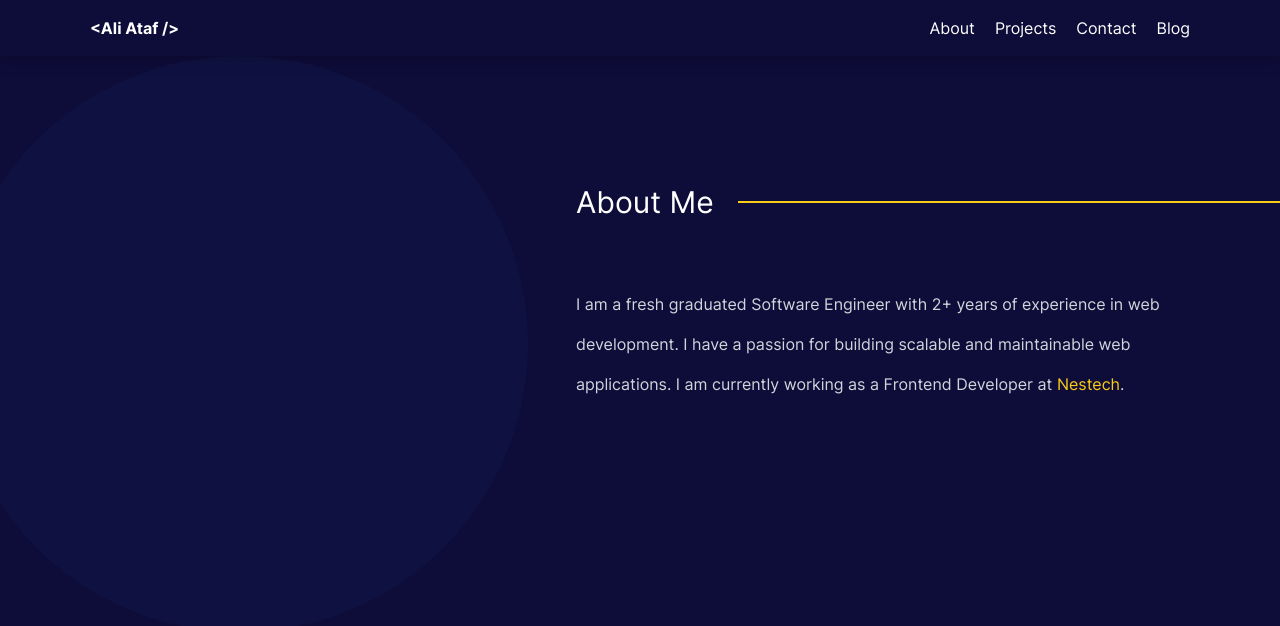
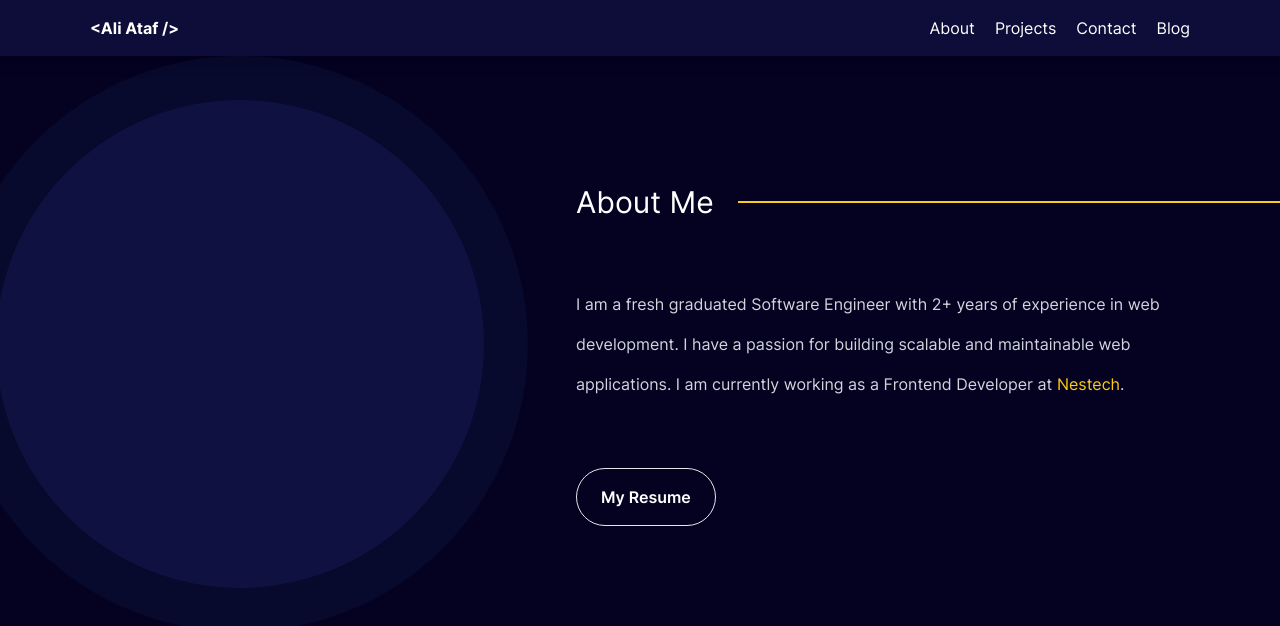
Before and after one commit to aliataf/website, a Next.js app: page /about in a window 1280 px wide. Shown: the top 626 px of the page. Built offline with nearby package versions, Linux system fonts and the light colour scheme.

Commit message:
feat: finish about page

```diff
--- a/src/components/layout/BgCircle.tsx
+++ b/src/components/layout/BgCircle.tsx
@@ -1,3 +1,4 @@
+import clsx from 'clsx';
 import { motion } from 'framer-motion';
 import { ReactNode } from 'react';
 
@@ -6,6 +7,7 @@ interface BgCircleProps {
   height?: string;
   children?: ReactNode | ReactNode[];
   animate?: boolean;
+  doubleBorder?: boolean;
 }
 
 export default function BgCircle({
@@ -13,11 +15,15 @@ export default function BgCircle({
   height = '24rem',
   children,
   animate,
+  doubleBorder,
 }: BgCircleProps) {
   return (
     <div className='relative' style={{ width, height }}>
       <motion.div
-        className='bg-primary-light flex absolute -left-12 flex-col justify-center pl-28 rounded-full'
+        className={clsx(
+          'bg-primary-light flex absolute -left-12 flex-col justify-center pl-28 rounded-full',
+          { 'border-[44px] border-accent': doubleBorder }
+        )}
         style={{ width, height, scale: animate ? 0 : 1 }}
         animate={{ scale: 1 }}
         transition={{ duration: 0.3 }}
--- a/src/pages/about.tsx
+++ b/src/pages/about.tsx
@@ -1,6 +1,7 @@
 import { motion } from 'framer-motion';
 import { GetStaticProps, GetStaticPropsContext } from 'next';
 
+import Button from '@/components/buttons/Button';
 import BgCircle from '@/components/layout/BgCircle';
 import Seo from '@/components/Seo';
 
@@ -23,9 +24,9 @@ export default function HomePage({ title }: Props) {
     <>
       <Seo templateTitle='About' />
 
-      <section>
+      <section className='bg-secondary'>
         <div className='flex justify-between min-h-screen'>
-          <BgCircle width='45vw' height='45vw' animate />
+          <BgCircle width='45vw' height='45vw' animate doubleBorder />
           <motion.div
             initial={{ opacity: 0 }}
             whileInView={{ opacity: 1 }}
@@ -59,6 +60,18 @@ export default function HomePage({ title }: Props) {
               </a>
               .
             </div>
+
+            <div className='mt-16'>
+              <Button className='px-6 py-4 rounded-full hover:bg-accent'>
+                <a
+                  href='/resume/Ali_Ataf_Resume.pdf'
+                  download='Ali_Ataf_Resume.pdf'
+                  target='_blank'
+                >
+                  My Resume
+                </a>
+              </Button>
+            </div>
           </motion.div>
         </div>
       </section>
--- a/src/pages/index.tsx
+++ b/src/pages/index.tsx
@@ -1,3 +1,4 @@
+import { motion } from 'framer-motion';
 import Image from 'next/image';
 import * as React from 'react';
 
@@ -32,14 +33,17 @@ export default function HomePage() {
               } items-center min-h-screen`}
             >
               <div></div>
-              <div
+              <motion.div
                 className={`h-7/12 ${
                   isTabletOrBigger ? 'w-5/12 -translate-y-11' : 'w-11/12'
                 }`}
+                initial={{ opacity: 0 }}
+                whileInView={{ opacity: 1 }}
+                transition={{ duration: 0.8 }}
               >
                 <Image src={profilePic} alt='Profile picture' />
-              </div>
-              <BgCircle>
+              </motion.div>
+              <BgCircle animate>
                 <div className='text-2xl font-light'>Hello, I am</div>
                 <div className='text-8xl font-extrabold'>Ali</div>
                 <div className='text-8xl font-extrabold'>Ataf</div>
--- a/src/styles/globals.css
+++ b/src/styles/globals.css
@@ -6,7 +6,8 @@
   /* #region  /**=========== Primary Color =========== */
   --color-primary: #0e0c38;
   --color-primary-light: #0f1240;
-  --color-secondary: #ffaa00;
+  --color-secondary: #040121;
+  --color-accent: #07092d;
   /* #endregion  /**======== Primary Color =========== */
 }
 
--- a/tailwind.config.js
+++ b/tailwind.config.js
@@ -23,7 +23,8 @@ module.exports = {
           DEFAULT: 'var(--color-primary)',
           light: 'var(--color-primary-light)',
         },
-        secondart: 'var(--color-secondary)',
+        secondary: 'var(--color-secondary)',
+        accent: 'var(--color-accent)',
         dark: '#222222',
       },
       keyframes: {
```
Also changed, not shown: 2 other files (tests, documents, lock files or other folders).
